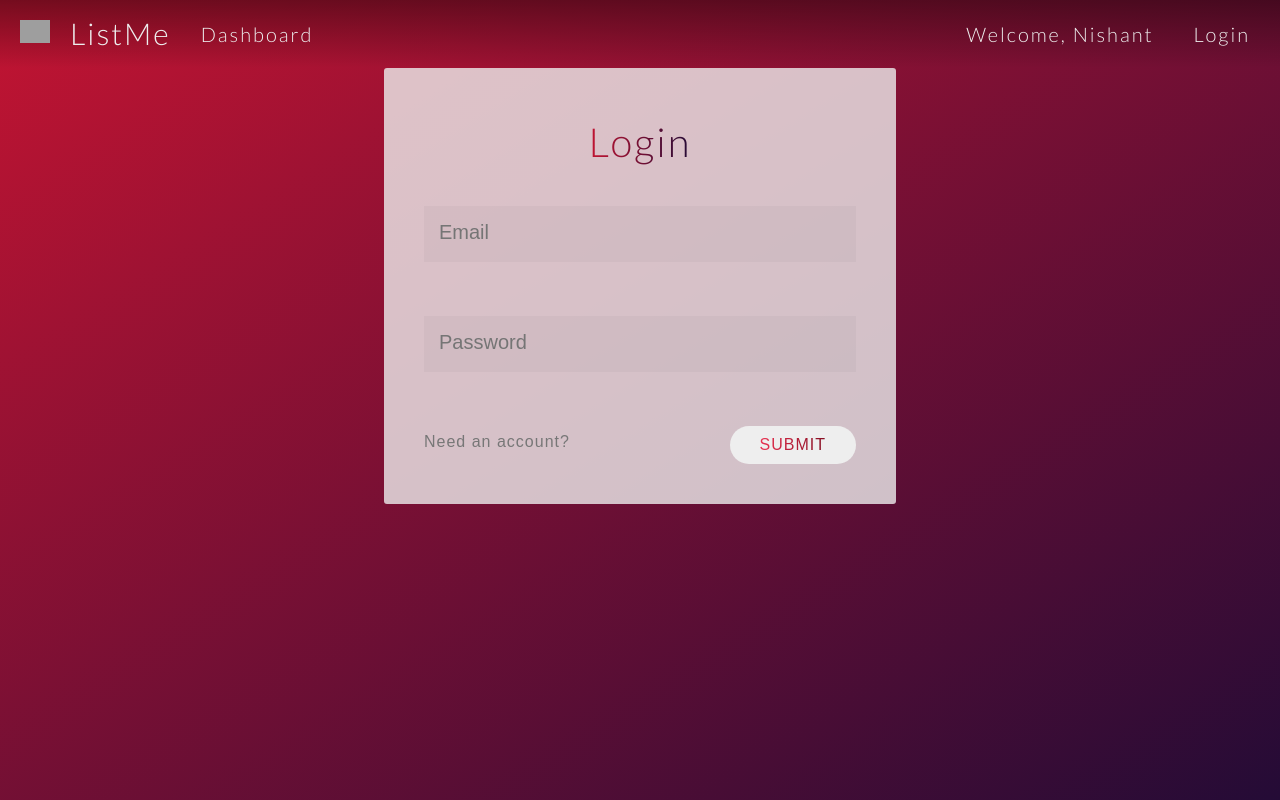
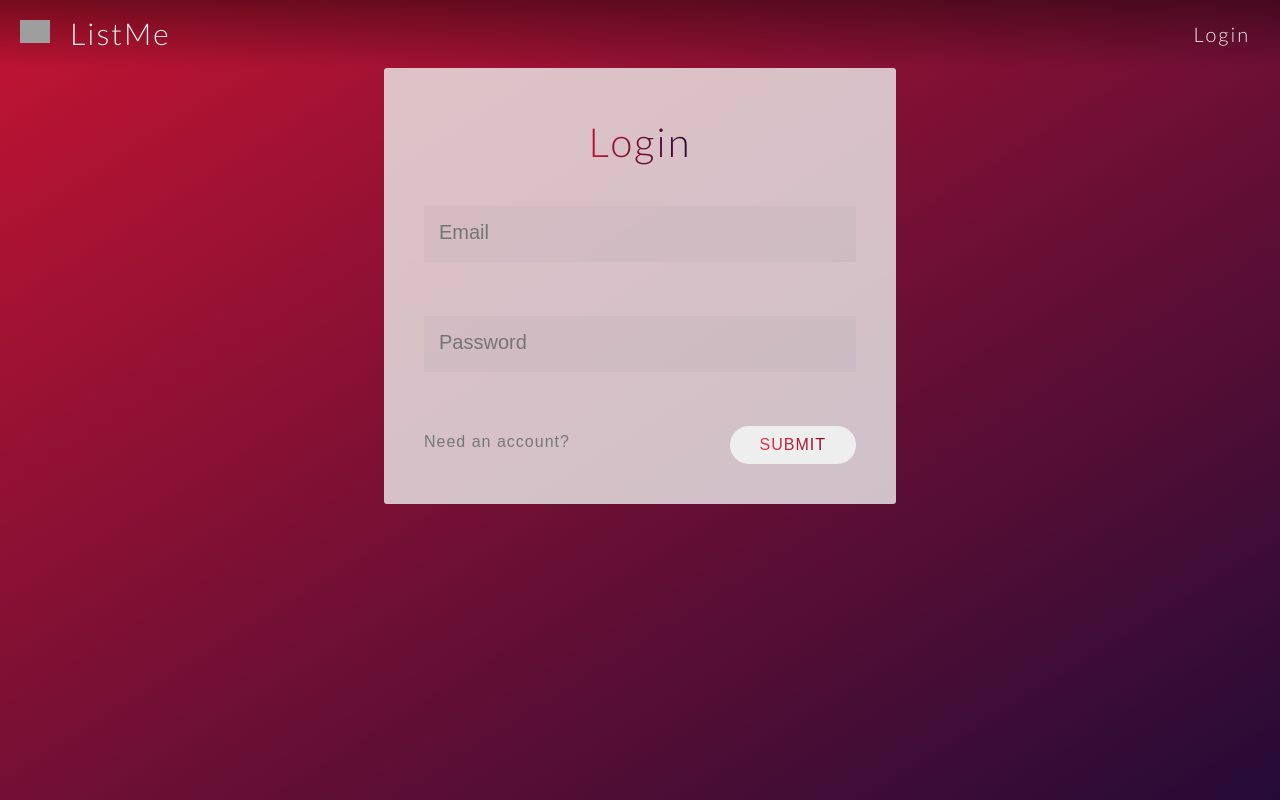
Before and after one commit to nishantshahuci/react-list-me, a React (Create React App) app: page /login in a window 1280 px wide. Built offline with nearby package versions, Linux system fonts and the light colour scheme; grey boxes are pictures that could not be loaded.

Commit message:
Update navbar to show links based on user authentication

```diff
--- a/src/actions/index.js
+++ b/src/actions/index.js
@@ -21,6 +21,7 @@ export const signIn = (email, password) => async dispatch => {
 };
 
 export const signOut = () => {
+  history.push('/');
   return {
     type: SIGN_OUT
   };
--- a/src/components/Navbar/Navbar.js
+++ b/src/components/Navbar/Navbar.js
@@ -1,21 +1,56 @@
-import React from 'react';
+import React, { Component, Fragment } from 'react';
+import { connect } from 'react-redux';
+import { Link } from 'react-router-dom';
 
-const Navbar = () => {
+import { signOut } from '../../actions/index';
+
+class Navbar extends Component {
+  renderLinks = () => {
+    if (this.props.isSignedIn === true) {
+      return (
+        <Fragment>
+          <Link to="/dashboard" className="navbar__button">
+            Dashboard
+          </Link>
+          <div className="navbar__welcome navbar__right">Welcome, Nishant</div>
+          <div className="navbar__button" onClick={this.props.signOut}>
+            Logout
+          </div>
+        </Fragment>
+      );
+    } else {
+      return (
+        <Link to="/login" className="navbar__button navbar__right">
+          Login
+        </Link>
+      );
+    }
+  };
+
+  render = () => {
     return (
       <nav className="navbar">
-      <div className="navbar__logo">
+        <Link to="/" className="navbar__logo">
           <img
             className="navbar__logo-img"
             src={require('../../img/logo.png')}
             alt="Logo"
           />
-      </div>
-      <div className="navbar__logo-brand">ListMe</div>
-      <div className="navbar__button">Dashboard</div>
-      <div className="navbar__welcome navbar__right">Welcome, Nishant</div>
-      <div className="navbar__button">Login</div>
+        </Link>
+        <Link to="/" className="navbar__logo-brand">
+          ListMe
+        </Link>
+        {this.renderLinks()}
       </nav>
     );
   };
+}
 
-export default Navbar;
+const mapStateToProps = state => {
+  return { isSignedIn: state.user.isSignedIn };
+};
+
+export default connect(
+  mapStateToProps,
+  { signOut }
+)(Navbar);
--- a/src/components/Navbar/_navbar.scss
+++ b/src/components/Navbar/_navbar.scss
@@ -8,6 +8,7 @@
     width: 3rem;
     margin: 2rem;
     transition: all 0.2s;
+    text-decoration: none;
 
     &:hover {
       transform: scale(1.3);
@@ -23,6 +24,7 @@
     color: $color-grey-lighter;
     font-size: 3rem;
     font-weight: 300;
+    text-decoration: none;
     letter-spacing: 0.2rem;
     display: flex;
     align-items: center;
@@ -38,6 +40,7 @@
       color: $color-grey-lighter;
       font-size: 2rem;
       font-weight: 300;
+      text-decoration: none;
       letter-spacing: 0.2rem;
       margin-right: 2rem;
       padding: 0 1rem;
```
Lines whose indentation alone changed are shown as unchanged.
